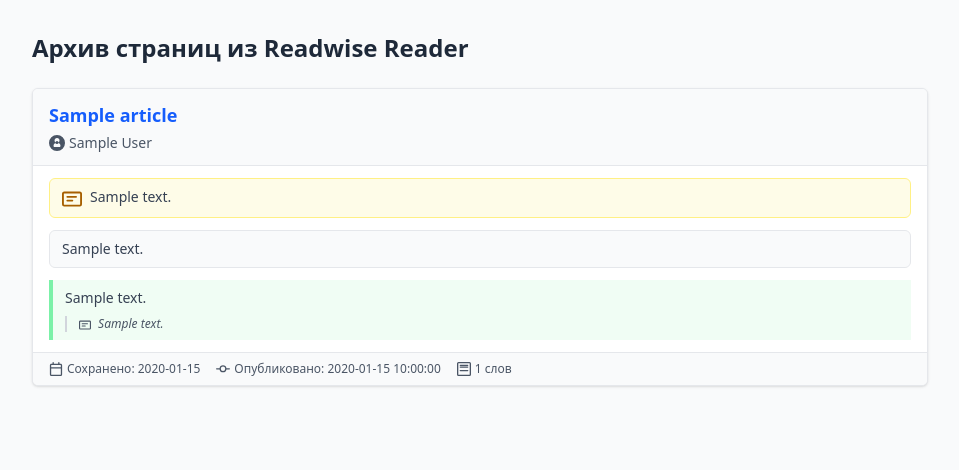
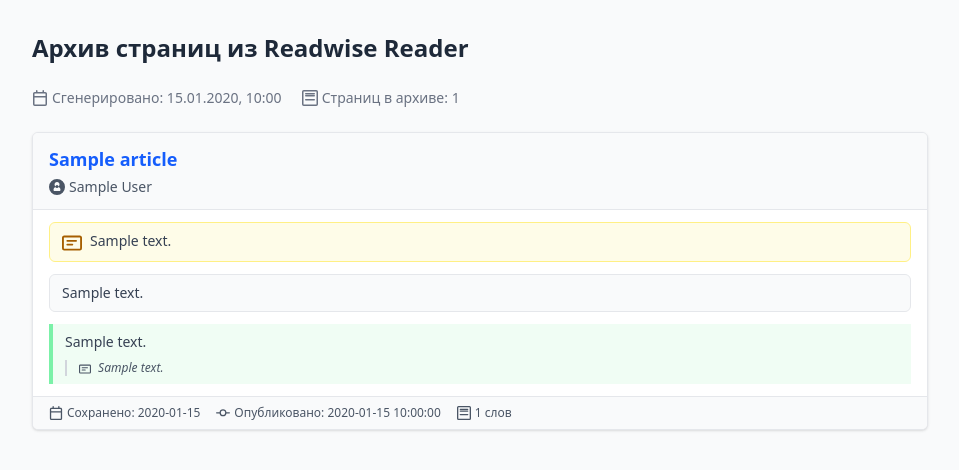
Before and after one commit to hazadus/readwise-links, a Python web app: template app/templates/index.html in a window 1280 px wide. Shown: the top 470 px of the page, without its empty margins (160-1119 px from the left). Run offline with Jinja, Linux system fonts and the light colour scheme; the template is opened without the code that fills it: most values are stand-ins (such as "Sample title", 1, 10 or a date in 2020).

Commit message:
feat(app): добавить дату генерации и общее количество страниц в оглавление

```diff
--- a/app/scrape.py
+++ b/app/scrape.py
@@ -24,6 +24,7 @@
 import logging
 import os
 from asyncio import Lock, Queue, Semaphore
+from datetime import datetime
 from pathlib import Path
 from time import perf_counter
 from urllib.parse import urljoin, urlparse
@@ -32,9 +33,9 @@
 import aiofiles
 import httpx
 from bs4 import BeautifulSoup
+from jinja2 import Environment, FileSystemLoader
 from logger import setup_logging
 from schemas.readwise import EnrichedReadwiseDocument
-from jinja2 import Environment, FileSystemLoader
 
 # Для просты хардкодим параметры, не выделяя их в аргументы или конфиг.
 # Они не будут меняться, а если будут, то не критично.
@@ -558,6 +559,7 @@
 
     content = template.render(
         articles=articles,
+        now=datetime.now(),
     )
 
     with open(Path(output_dir) / "index.html", "w", encoding="utf-8") as f:
--- a/app/templates/index.html
+++ b/app/templates/index.html
@@ -13,6 +13,32 @@
   <body class="bg-gray-50 min-h-screen p-4 md:p-8">
     <div class="max-w-4xl mx-auto">
       <h2 class="text-2xl font-bold text-gray-800 mb-6">Архив страниц из Readwise Reader</h2>
+      <div class="flex flex-wrap gap-x-5 gap-y-2 text-sm text-gray-500 mb-6">
+        <p class="flex items-center">
+          <svg
+            class="h-4 w-4 mr-1"
+            viewBox="0 0 16 16"
+            fill="currentColor"
+          >
+            <path
+              d="M4.75 0a.75.75 0 0 1 .75.75V2h5V.75a.75.75 0 0 1 1.5 0V2h1.25c.966 0 1.75.784 1.75 1.75v10.5A1.75 1.75 0 0 1 13.25 16H2.75A1.75 1.75 0 0 1 1 14.25V3.75C1 2.784 1.784 2 2.75 2H4V.75A.75.75 0 0 1 4.75 0ZM2.5 7.5v6.75c0 .138.112.25.25.25h10.5a.25.25 0 0 0 .25-.25V7.5Zm10.75-4H2.75a.25.25 0 0 0-.25.25V6h11V3.75a.25.25 0 0 0-.25-.25Z"
+            ></path>
+          </svg>
+          <span>Сгенерировано: {{ now.strftime("%d.%m.%Y, %H:%M") }}</span>
+        </p>
+        <p class="flex items-center">
+          <svg
+            class="h-4 w-4 mr-1"
+            viewBox="0 0 16 16"
+            fill="currentColor"
+          >
+            <path
+              d="M0 1.75A1.75 1.75 0 0 1 1.75 0h12.5A1.75 1.75 0 0 1 16 1.75v12.5A1.75 1.75 0 0 1 14.25 16H1.75A1.75 1.75 0 0 1 0 14.25ZM1.75 1.5a.25.25 0 0 0-.25.25v12.5c0 .138.112.25.25.25h12.5a.25.25 0 0 0 .25-.25V1.75a.25.25 0 0 0-.25-.25ZM3 5.75A.75.75 0 0 1 3.75 5h8.5a.75.75 0 0 1 0 1.5h-8.5A.75.75 0 0 1 3 5.75Zm0 4a.75.75 0 0 1 .75-.75h8.5a.75.75 0 0 1 0 1.5h-8.5A.75.75 0 0 1 3 9.75ZM3.75 3h8.5a.75.75 0 0 1 0 1.5h-8.5a.75.75 0 0 1 0-1.5Z"
+            ></path>
+          </svg>
+          <span>Страниц в архиве: {{ articles|length }}</span>
+        </p>
+      </div>
 
       <div class="space-y-4">
         {% for article in articles %}
```
